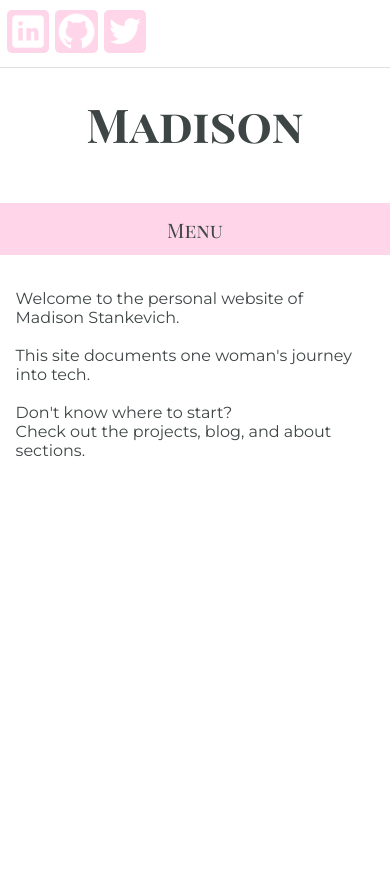
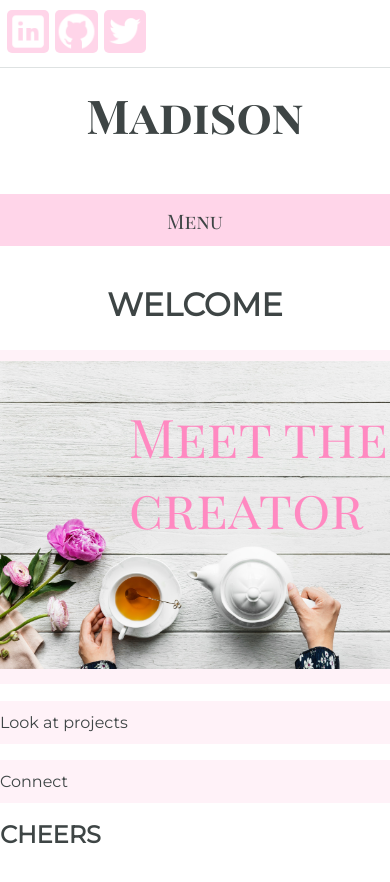
Before and after one commit to madison-stankevich/MadisonStankevich, a React (Create React App) app: page /home in a window 390 px wide. Shown: the top 882 px of the page. Before the commit the page ends 844 px from the top, so only its background shows below. Built offline with nearby package versions, Linux system fonts and the light colour scheme.

Commit message:
added image and link on home page.

```diff
--- a/src/App.css
+++ b/src/App.css
@@ -31,9 +31,9 @@
 /* Extra small devices (phones, 600px and down) */
 @media only screen and (max-width: 600px) {
   /* .app {background-color: coral;} */
-  .contact_bar {height: 7vh; display: flex; align-items: center; justify-content: flex-start; padding: 1vw; border-bottom: 1px solid #DEE2E2; background-color: white; }
+  .contact_bar {height: 7vh; display: flex; align-items: center; justify-content: flex-start; padding: 1vw; border-bottom: 1px solid #DEE2E2; background-color: white; top: 0; position: fixed; width: 100vw;}
   .contact_bar_image {height: 5vh; border-radius:5px; margin: 0.8vw;}
-  .nav_bar {}
+  .nav_bar {margin-top: 7vh; width: 100vw;}
   .nav_bar_name {width: 100%; font-family: 'Playfair Display SC', serif; font-size: 35pt; font-weight: 700; text-align: center; height: 10vh; padding: 3vh;}
   .nav_bar_menu {width: 100%; padding: 1vh;background-color: #ffd5e9;}
   .nav_bar_link {text-align: center; padding: 0.5vh; text-decoration: none; color: #3E4545}
@@ -52,6 +52,10 @@
   .about_headshot{ height: 31vh; border-radius: 110px; float: left; padding-right: 4vw; padding-bottom: 1vw;}
   .contact_icon{display: flex; font-size: 18pt;}
   .contact_page_image{height:24px;}
+  .welcome_container{background-color: #FFF2F8; width: 100vw; padding-top: 3vw; padding-bottom: 3vw; margin-bottom: 2vh; position: relative;}
+  .welcome_title{text-align: center; font-size: 24pt; }
+  .tea{width: 100vw;}
+  .tea_text{position: absolute; top: 6vh; left: 33vw; font-size: 40pt;font-family: 'Playfair Display SC', serif; color: #FF89C1;}
 }
 
 
--- a/src/Components/Contact.js
+++ b/src/Components/Contact.js
@@ -15,7 +15,7 @@ class Contact extends Component {
                 <div className="body_title">
                     CONTACT
                 </div>
-                You can reach me through any of the following channels:
+                I am available through any of the following channels (click below):
                 <div>
                     <br/><br/>
                 <a href="https://www.linkedin.com/in/madison-stankevich/" className ="nav_bar_link contact_icon" target="_blank"><img src={linkedin} className="contact_bar_image contact_page_image"/> LinkedIn</a>
--- a/src/Components/Home.js
+++ b/src/Components/Home.js
@@ -1,6 +1,9 @@
 import React, { Component } from 'react';
 
+import { Link} from 'react-router-dom';
+
 import marble from '../Images/marble.jpg'
+import tea from '../Images/tea-party.jpg'
 
 class Home extends Component {
     constructor(props) {
@@ -9,15 +12,28 @@ class Home extends Component {
     }
     render() {
         return (
-            <div className="body">
+            <div className="">
                 {/* <img className="marblepic" src={marble}/> */}
-                Welcome to the personal website of Madison Stankevich.
-                <br/><br/>
-                This site documents one woman's journey into tech.
-                <br/><br/>
-                Don't know where to start?
-                <br/>
-                Check out the projects, blog, and about sections.
+                <div className="body_title welcome_title">
+                    <br/>
+                    WELCOME
+                </div>
+                <div className="welcome_container">
+
+                <Link className="" to="/about">
+                    <img src={tea} className="tea"/>
+                    <div className="tea_text">Meet the creator</div>
+                </Link>
+                </div>
+                <div className="welcome_container">
+                    Look at projects
+                </div>
+                <div className="welcome_container">
+                    Connect
+                </div>
+                <div className="body_title">
+                    CHEERS
+                </div>
             </div>
          );
     }
```
Also changed, not shown: src/Images/tea-party.jpg (added).
